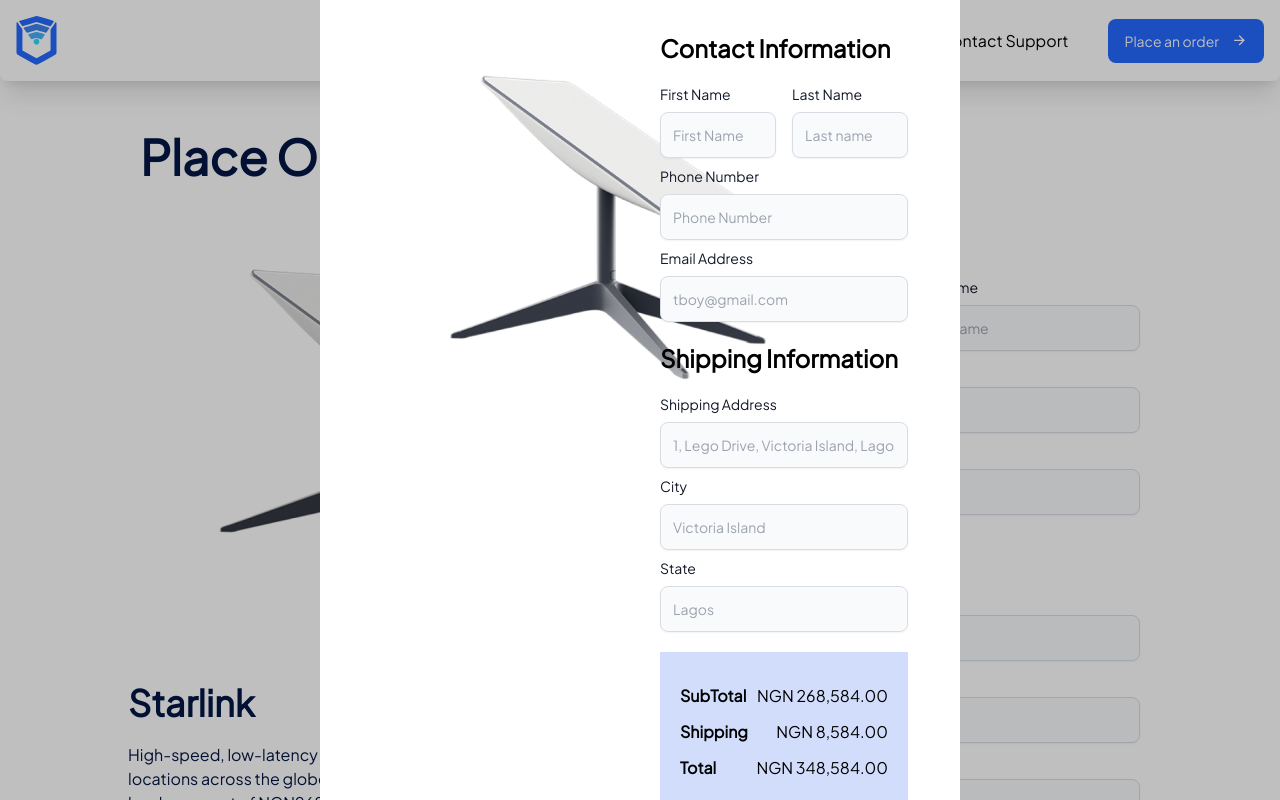
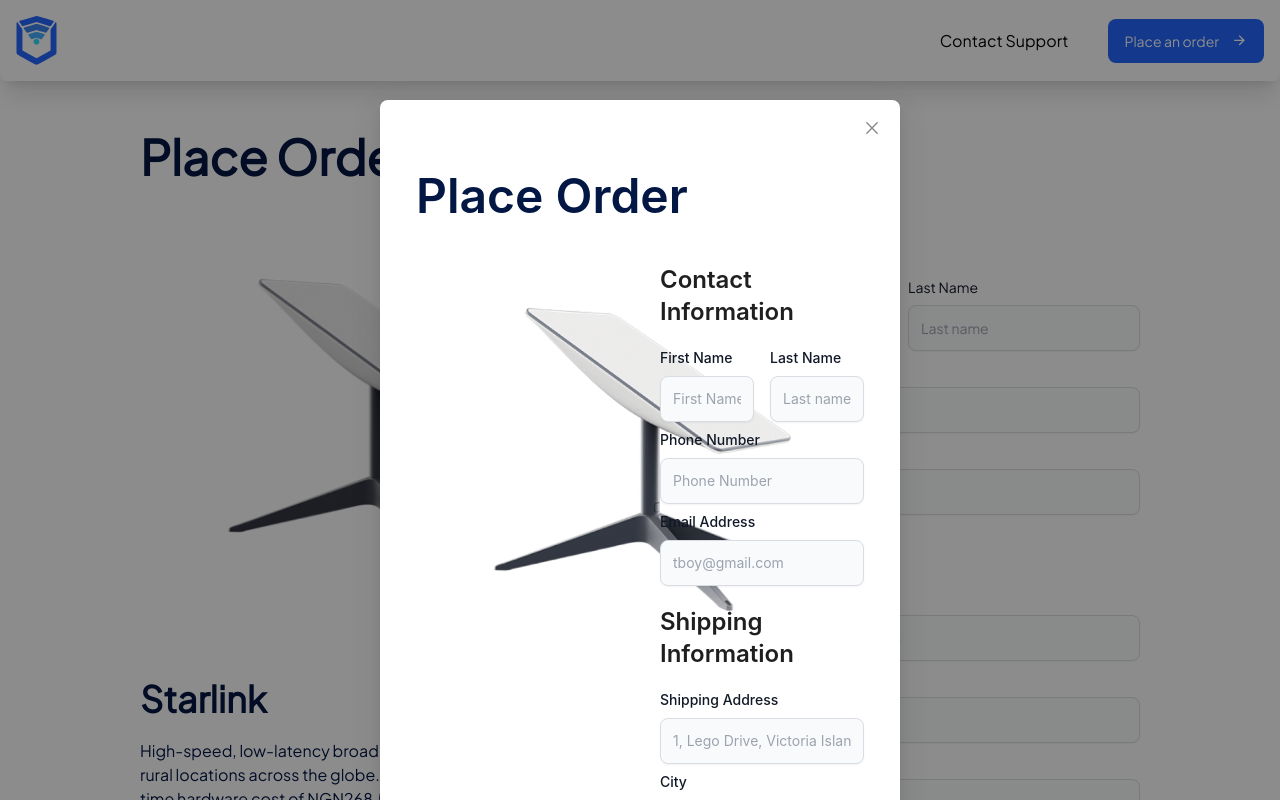
Before and after one commit to geraldkachi/startlink, a React (Vite) app: page /placeorder in a window 1280 px wide. Both pictures are taken after a click on the button "Contact Support". Shown: the top 800 px of the page. Built offline with nearby package versions, Linux system fonts and the light colour scheme.

Commit message:
made some corrections

```diff
--- a/src/components/modal/Modal.tsx
+++ b/src/components/modal/Modal.tsx
@@ -52,7 +52,7 @@ const Modal = (props: Props) => {
                 transform: 'translate(-50%, -50%)'
               }}
             >
-              <div className="relative my-6 mx-auto overflow-y-hidden">
+              <div style={{overflow: 'hidden'}} className="relative my-6 mx-auto overflow-hidden">
                 <div className="overflow-y-hidden border-0 rounded-3xl p-5 sm:p-10 shadow-lg relative flex flex-col w-full bg-white outline-none focus:outline-none">
                   <svg className="icon solid text-grey-slate cursor-pointer float-right m-4 absolute top-0 right-0"
                     onClick={() => closeModal(false)}
@@ -100,30 +100,3 @@ const Modal = (props: Props) => {
 };
 
 export default Modal;
-// return (
-//   <>
-//     <div
-//       className={`fixed h-screen w-screen bg-black top-0 left-0 bg-opacity-40 z-40 ${
-//         control ? 'block' : 'hidden'
-//       }`}
-//       onClick={() => close(false)}
-//     />
-//     <ClickOutside
-//       onclickoutside={() => close(false)}
-//       className={`bg-white fixed z-50 rounded-xl p-${padding}`}
-//       style={{
-//         top: control ? '50%' : '-50%',
-//         opacity: control ? 1 : 0,
-//         width,
-//         left: '50%',
-//         transform: 'translate(-50%, -50%)'
-//       }}
-//     >
-//       {control && (
-//         <div className="h-fit f-grow" style={{ position: 'relative' }}>
-//           {children}
-//         </div>
-//       )}
-//     </ClickOutside>
-//   </>
-// );
--- a/src/components/navbar/Navbar.tsx
+++ b/src/components/navbar/Navbar.tsx
@@ -1,7 +1,8 @@
 import { useState } from 'react'
-import Modal from '../modal/Modal'
+// import Modal from '../modal/Modal'
 import PlaceOrder from '../placeorder/PlaceOrder'
 import { useNavigate } from 'react-router-dom'
+import { Modal } from 'antd'
 const Navbar = () => {
     const [stateNew, setStateNew] = useState<boolean>(false)
     const navigate = useNavigate()
@@ -45,7 +46,8 @@ const Navbar = () => {
 
 
             <div className="overflow-hidden">
-                <Modal show={stateNew} closeModal={setStateNew}>
+                <Modal open={stateNew} onCancel={() => setStateNew(false)} footer={null} maskClosable={false}>
+                    {/* <Modal show={stateNew} closeModal={setStateNew}> */}
                     <PlaceOrder {...{ setStateNew }} />
                 </Modal>
             </div>
--- a/src/pages/login/PlaceOrderPage.tsx
+++ b/src/pages/login/PlaceOrderPage.tsx
@@ -1,9 +1,10 @@
-import { Modal, Navbar, PlaceOrder } from '../../components'
+import {  Navbar, PlaceOrder } from '../../components'
 import Footer from '../../components/navbar/Footer'
 import PlaceIconTv from '../../assets/svg/PlaceIconTv'
 import ContactInfo from '../../components/contactinfo/ContactInfo'
 import { useState } from 'react'
 import Image from "../../assets/svg/conimg.png"
+import { Modal } from 'antd'
 
 const PlaceOrderPage = () => {
     const [stateNew, setStateNew] = useState<boolean>(false)
@@ -15,7 +16,7 @@ const PlaceOrderPage = () => {
                 <p className=' max-w-5xl mx-auto text-[#031744] text-3xl sm:text-5xl font-semibold p-3'>Place Order</p>
 
                 <div className="grid md:grid-cols-2 gap-4 max-w-5xl mx-auto">
-                    <div>
+                    <div className='p-3'>
                         {/* <PlaceIconTv className='w-1/2' /> */}
                         <img src={Image} alt="star" />
                         <div className="my-10">
@@ -55,7 +56,8 @@ const PlaceOrderPage = () => {
             <Footer />
 
 
-            <Modal show={stateNew} closeModal={setStateNew}>
+            <Modal open={stateNew} onCancel={() => setStateNew(false)} footer={null} maskClosable={false}>
+            {/* <Modal show={stateNew} closeModal={setStateNew}> */}
                 <PlaceOrder {...{ setStateNew }} />
             </Modal>
         </>
```
